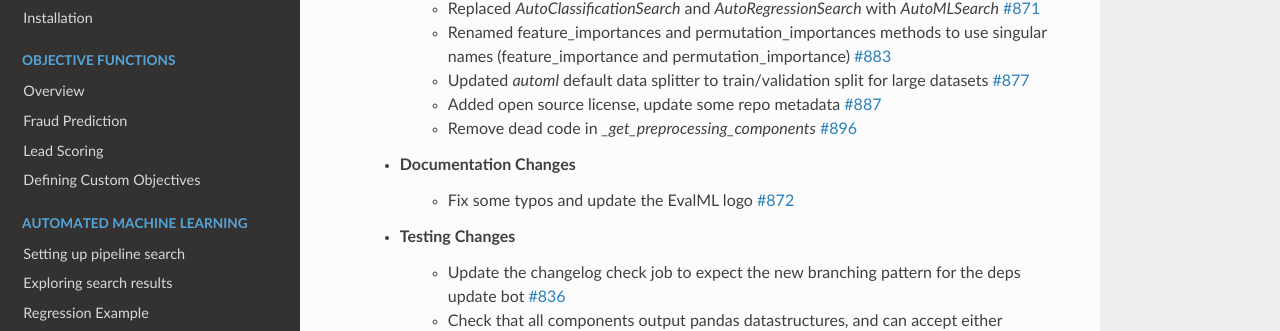
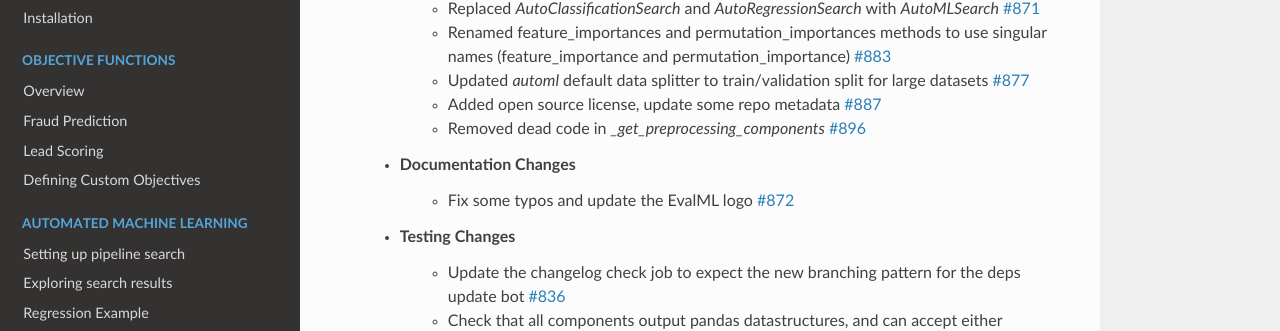
Before and after one commit to alteryx/evalml, a Sphinx documentation site: the page built from docs/source/changelog.rst, in a window 1280 px wide and 900 px high, scrolled down 979 px. Shown: the part 139-470 px from the top of the window. Built offline with Sphinx 7.4.7 and the Read the Docs theme 2.0.0, drawn with Linux system fonts in a browser that asks for light colours; comment, search, counter and statistics services are not loaded.

Commit message:
past tense

```diff
--- a/docs/source/changelog.rst
+++ b/docs/source/changelog.rst
@@ -37,7 +37,7 @@ Changelog
         * Renamed feature_importances and permutation_importances methods to use singular names (feature_importance and permutation_importance) :pr:`883`
         * Updated `automl` default data splitter to train/validation split for large datasets :pr:`877`
         * Added open source license, update some repo metadata :pr:`887`
-        * Remove dead code in `_get_preprocessing_components` :pr:`896`
+        * Removed dead code in `_get_preprocessing_components` :pr:`896`
     * Documentation Changes
         * Fix some typos and update the EvalML logo :pr:`872`
     * Testing Changes
```
